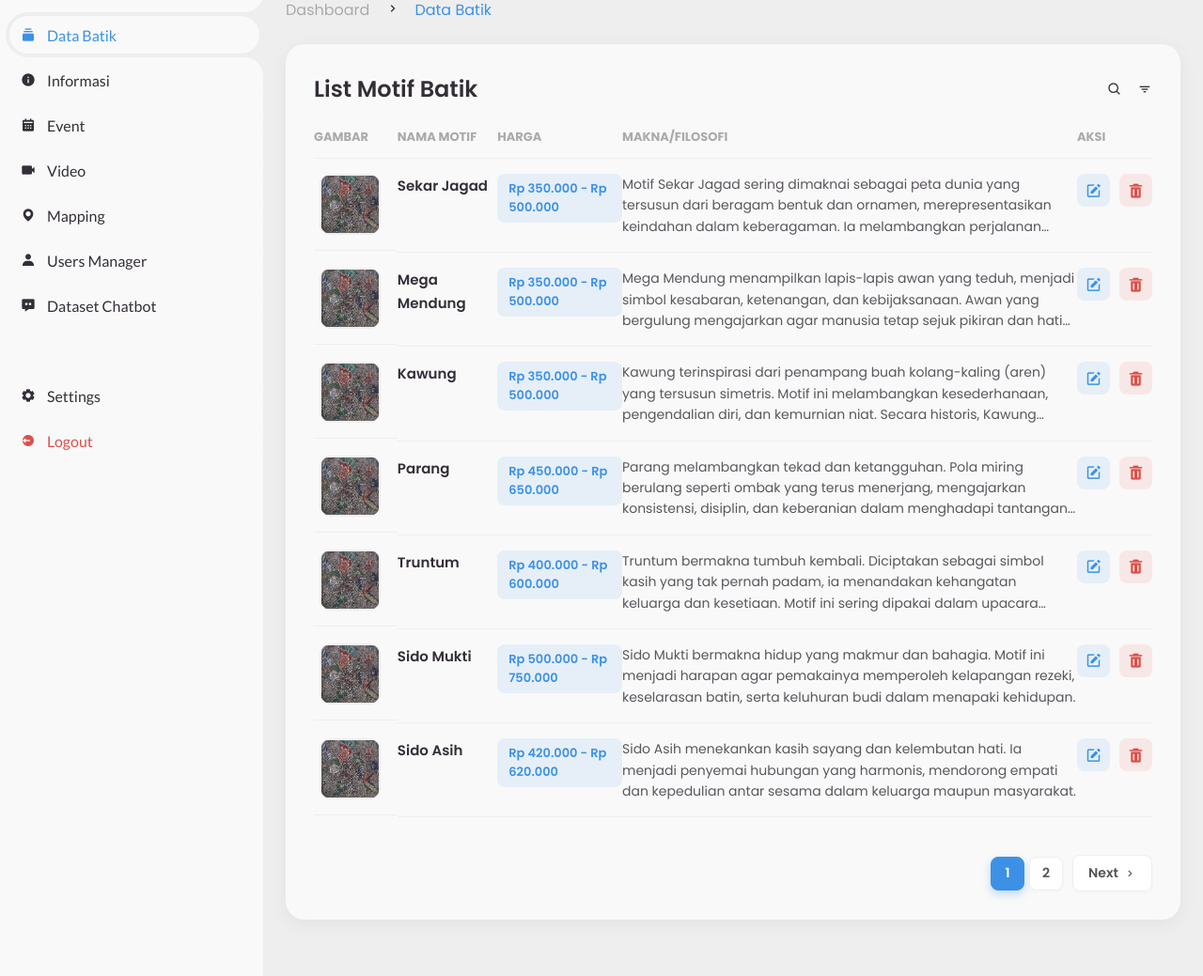
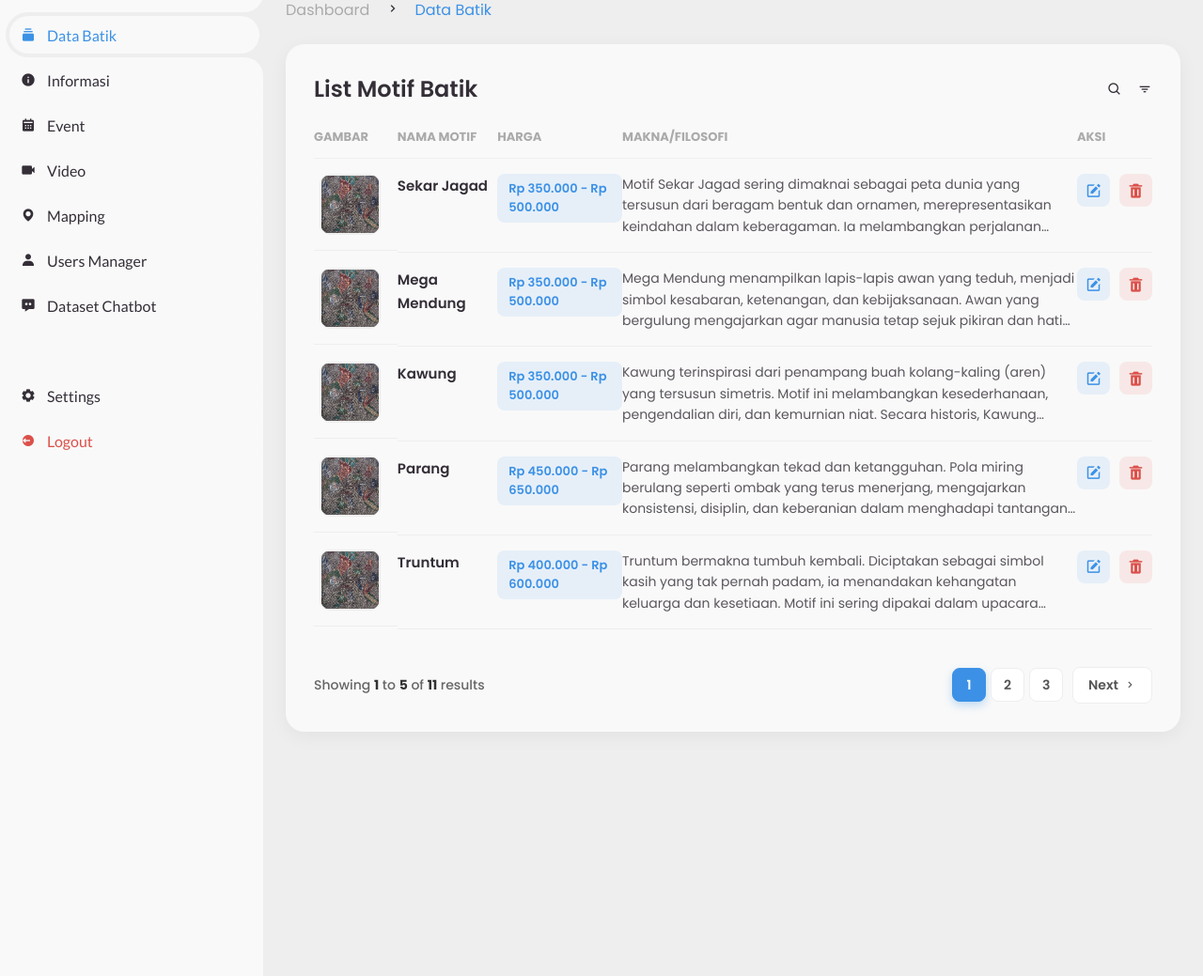
Before and after one commit to tamris/service_batik, a Flask app: page /data-batik in a window 1280 px wide. Shown: the part 159-1198 px from the top of the page at 94% size. Run offline with Flask 3, Linux system fonts and the light colour scheme; some libraries are stand-ins or nearby versions.

Commit message:
pagination galeri fix

```diff
--- a/routes/web/galeri.py
+++ b/routes/web/galeri.py
@@ -112,28 +112,32 @@ dagang yang terbuka terhadap pertemuan lintas budaya.""",
 
 @galeri_bp.route('/data-batik')
 def index():
-    # 1. Tentukan mau berapa data per halaman
-    per_page = 7
-
-    # 2. Ambil halaman berapa yang diminta user (Default halaman 1)
+    # 1. Config Pagination
+    per_page = 5
     page = request.args.get('page', 1, type=int)
-
-    # 3. Hitung total halaman (Total Data / Per Page, dibulatkan ke atas)
     total_items = len(data_batik)
     total_pages = math.ceil(total_items / per_page)
 
-    # 4. Tentukan index awal dan akhir untuk slicing list
+    # 2. Slicing Data
     start = (page - 1) * per_page
     end = start + per_page
-
-    # 5. Potong list data (Slicing)
     data_tampil = data_batik[start:end]
 
-    # 6. Kirim data yang sudah dipotong & info halaman ke HTML
+    # 3. Hitung Info "Showing X to Y"
+    # Kalau datanya kosong, start_index 0. Kalau ada, start dari (start + 1)
+    start_index = start + 1 if total_items > 0 else 0
+
+    # End index gak boleh lebih dari total items
+    end_index = min(end, total_items)
+
+    # 4. Kirim semua variabel ke HTML
     return render_template('galeri/index.html',
                            batiks=data_tampil,
                            page=page,
-                           total_pages=total_pages)
+                           total_pages=total_pages,
+                           total_items=total_items,  # <-- Kirim Total
+                           start_index=start_index,  # <-- Kirim Angka Awal
+                           end_index=end_index)      # <-- Kirim Angka Akhir
 
 # --- ROUTE BARU BUAT TAMBAH DATA ---
 @galeri_bp.route('/data-batik/tambah', methods=['GET', 'POST'])
--- a/static/css/galeri.css
+++ b/static/css/galeri.css
@@ -1,13 +1,34 @@
 /* Pagination styles for Data Batik page */
 .pagination-wrapper {
     display: flex;
-    justify-content: flex-end;
+    justify-content: space-between; /* KUNCI: Kiri Teks, Kanan Tombol */
     align-items: center;
     margin-top: 20px;
-    gap: 10px;
     padding-top: 20px;
+    flex-wrap: wrap; /* Jaga-jaga kalau layar hp sempit */
+    gap: 15px;
 }
 
+/* Bagian Teks "Showing..." */
+.pagi-info {
+    font-size: 14px;
+    color: #666;
+    font-weight: 500;
+}
+
+.pagi-info b {
+    color: #333; /* Angkanya dibikin lebih gelap */
+    font-weight: 700;
+}
+
+/* Bagian Kanan (Wadah Tombol) */
+.pagi-buttons {
+    display: flex;
+    align-items: center;
+    gap: 10px;
+}
+
+/* --- Style Tombol (Sama kayak sebelumnya) --- */
 .pagi-btn {
     display: flex;
     align-items: center;
@@ -21,7 +42,6 @@
     font-size: 14px;
     font-weight: 600;
     transition: all 0.3s ease;
-    box-shadow: 0 2px 5px rgba(0,0,0,0.02);
     gap: 5px;
 }
 
@@ -31,10 +51,7 @@
     border-color: #3C91E6;
 }
 
-.pagi-numbers {
-    display: flex;
-    gap: 5px;
-}
+.pagi-numbers { display: flex; gap: 5px; }
 
 .pagi-btn.number {
     width: 36px;
@@ -49,26 +66,34 @@
     box-shadow: 0 4px 10px rgba(60, 145, 230, 0.3);
 }
 
-/* Dark Mode adjustments */
+/* --- SUPPORT DARK MODE --- */
+/* Pastikan body.dark kedetect dari parent */
+body.dark .pagination-wrapper {
+    border-top-color: #333;
+}
+
+body.dark .pagi-info {
+    color: #aaa;
+}
+body.dark .pagi-info b {
+    color: #fff;
+}
+
 body.dark .pagi-btn {
     background: rgba(255,255,255,0.05);
     color: #aaa;
     border-color: #333;
 }
-
 body.dark .pagi-btn:hover {
     background: #333;
     color: white;
 }
-
 body.dark .pagi-btn.number.active {
     background: #3C91E6;
     color: white;
 }
 
-body.dark .pagination-wrapper {
-    border-top-color: #333;
-}
+
 /* --- MODERN TABLE STYLE (DARK MODE SUPPORT) --- */
 
 /* 1. Container Tabel */
--- a/templates/galeri/index.html
+++ b/templates/galeri/index.html
@@ -186,6 +186,11 @@
 							</tbody>
                     </table>
                     <div class="pagination-wrapper">
+						<span class="pagi-info">
+							Showing <b>{{ start_index }}</b> to <b>{{ end_index }}</b> of <b>{{ total_items }}</b> results
+						</span>
+
+						<div class="pagi-buttons">
 
 							{% if page > 1 %}
 							<a href="{{ url_for('galeri.index', page=page-1) }}" class="pagi-btn prev">
@@ -208,7 +213,7 @@
 							{% endif %}
 
 						</div>
-                    </div> </div>
+					</div>
         </main>
 		</section>
 	<script src="{{ url_for('static', filename='js/script.js') }}"></script>
```
Also changed, not shown: config.py (added, +8 -0 lines), 1 other file. Lines whose indentation alone changed are shown as unchanged.
